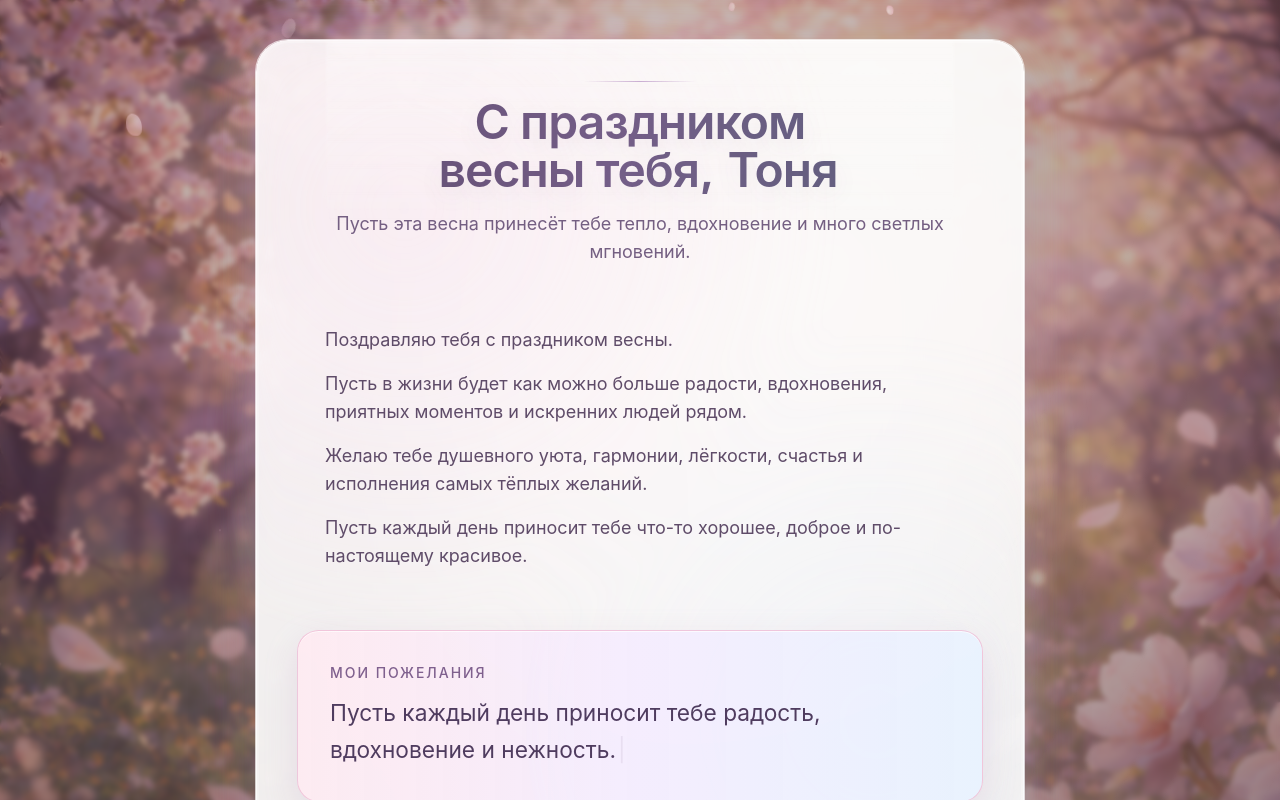
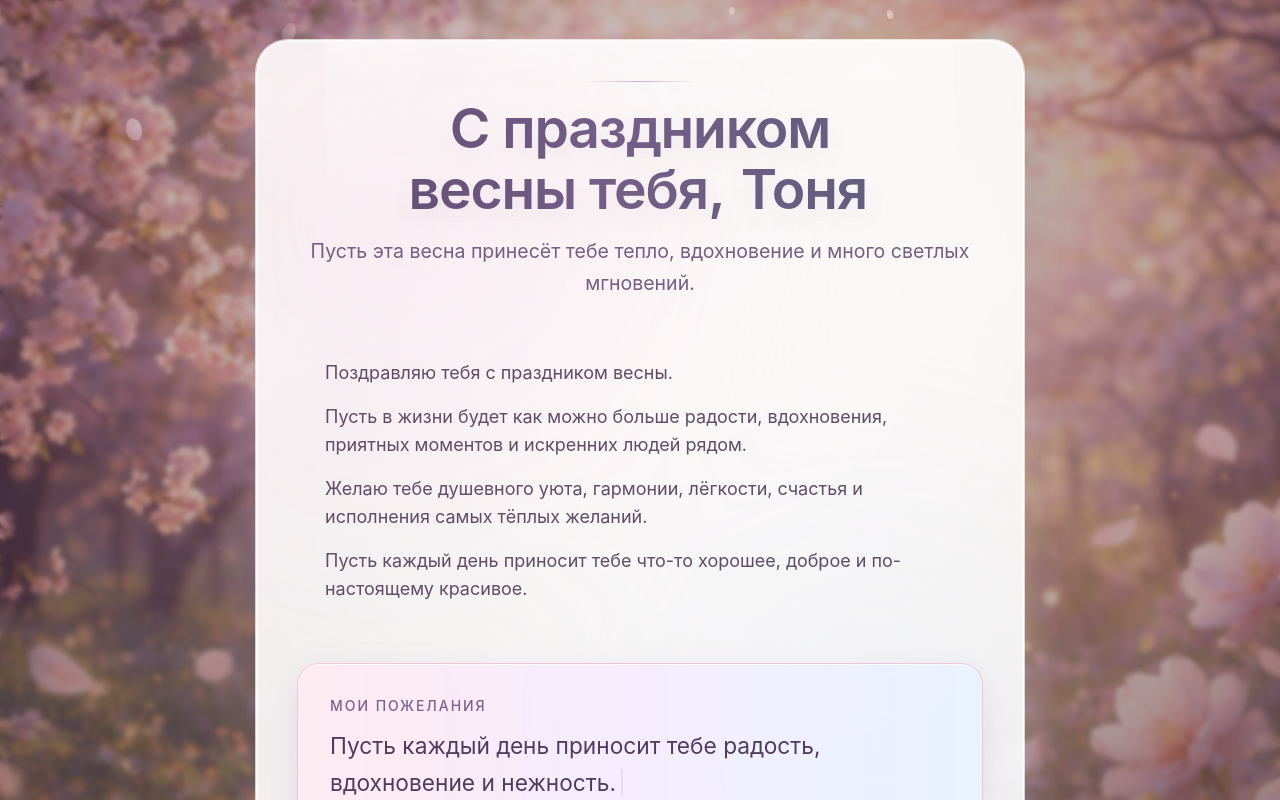
Before and after one commit to kenform/spring-greeting-site, a Next.js app: page / in a window 1280 px wide. Shown: the top 800 px of the page. Built offline with nearby package versions, Linux system fonts and the light colour scheme.

Commit message:
style: slightly increase hero title and subtitle sizes

```diff
--- a/app/page.jsx
+++ b/app/page.jsx
@@ -26,12 +26,12 @@ export default function HomePage() {
 
         <header className="animate-fade-up text-center" style={{ animationDelay: '0.05s' }}>
           <div className="mx-auto mb-4 h-px w-28 bg-gradient-to-r from-transparent via-[#b895c5]/75 to-transparent" aria-hidden="true" />
-          <h1 className="hero-title text-balance text-3xl font-semibold leading-[1.12] sm:text-5xl">
+          <h1 className="hero-title text-balance text-[2.15rem] font-semibold leading-[1.1] sm:text-[3.45rem]">
             {title.before}
             <span className="hero-title-name">{title.name}</span>
             {title.after}
           </h1>
-          <p className="mx-auto mt-4 max-w-2xl text-base leading-8 text-[#745f82] sm:text-lg">
+          <p className="mx-auto mt-4 max-w-2xl text-[1.08rem] leading-8 text-[#745f82] sm:text-[1.22rem]">
             {siteContent.subtitle}
           </p>
         </header>
```
